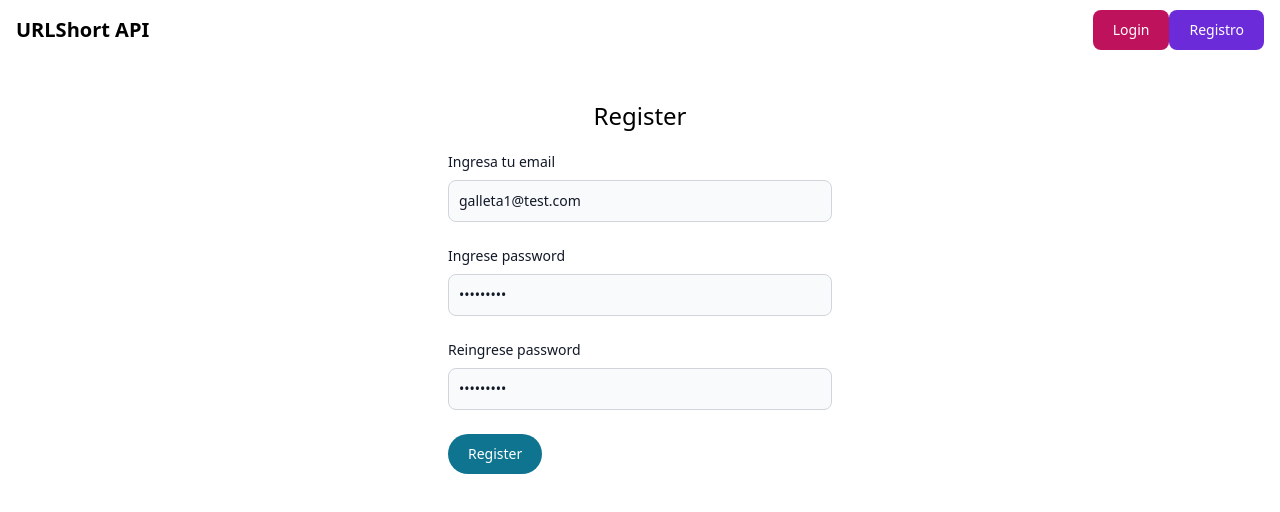
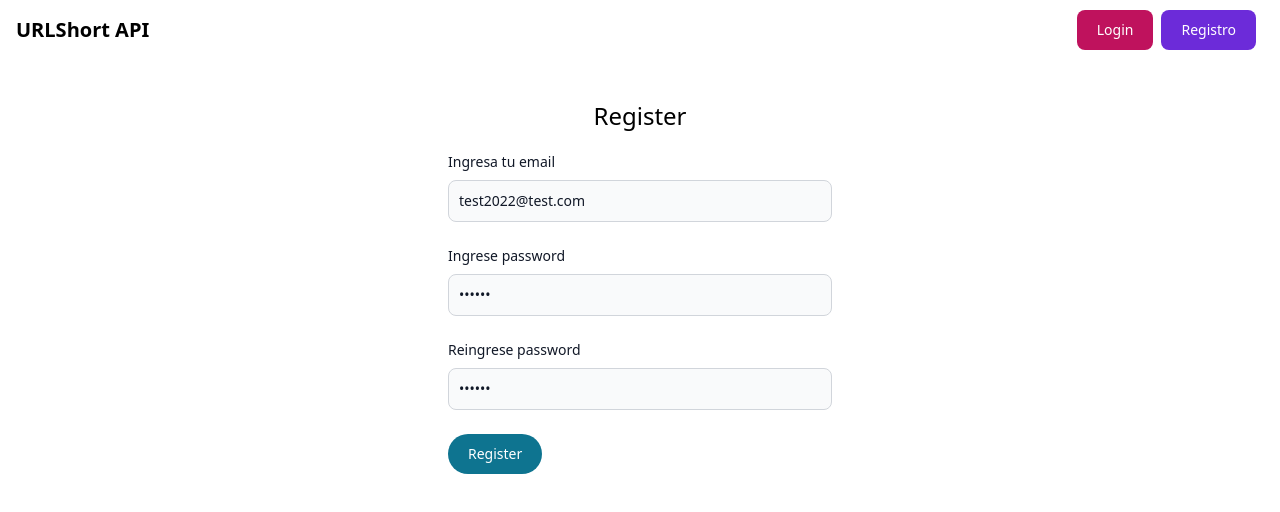
Before and after one commit to LukitaChan/react-firebase9-router6-vite, a React (Vite) app: page /register in a window 1280 px wide. Shown: the top 512 px of the page. Built offline with nearby package versions, Linux system fonts and the light colour scheme; no server answers.

Commit message:
04-firebase-deploy

```diff
--- /dev/null
+++ b/firestore.indexes.json
@@ -0,0 +1,4 @@
+{
+  "indexes": [],
+  "fieldOverrides": []
+}
--- a/src/components/Navbar.jsx
+++ b/src/components/Navbar.jsx
@@ -13,13 +13,13 @@ const Navbar = () => {
   };
 
   const buttonBlue =
-    "text-white bg-blue-700 hover:bg-blue-800 focus:ring-4 focus:outline-none focus:ring-blue-300 font-medium rounded-lg text-sm px-5 py-2.5 text-center mr-3 md:mr-0 dark:bg-blue-600 dark:hover:bg-blue-700 dark:focus:ring-blue-800";
+    "text-white bg-blue-700 hover:bg-blue-800 focus:ring-4 focus:outline-none focus:ring-blue-300 font-medium rounded-lg text-sm px-5 py-2.5 text-center mr-3 md:mr-2 dark:bg-blue-600 dark:hover:bg-blue-700 dark:focus:ring-blue-800";
   const buttonRed =
-    "text-white bg-red-700 hover:bg-red-800 focus:ring-4 focus:outline-none focus:ring-red-300 font-medium rounded-lg text-sm px-5 py-2.5 text-center mr-3 md:mr-0 dark:bg-red-600 dark:hover:bg-red-700 dark:focus:ring-red-800";
+    "text-white bg-red-700 hover:bg-red-800 focus:ring-4 focus:outline-none focus:ring-red-300 font-medium rounded-lg text-sm px-5 py-2.5 text-center mr-3 md:mr-2 dark:bg-red-600 dark:hover:bg-red-700 dark:focus:ring-red-800";
   const buttonPink =
-    "text-white bg-pink-700 hover:bg-pink-800 focus:ring-4 focus:outline-none focus:ring-pink-300 font-medium rounded-lg text-sm px-5 py-2.5 text-center mr-3 md:mr-0 dark:bg-pink-600 dark:hover:bg-pink-700 dark:focus:ring-pink-800";
+    "text-white bg-pink-700 hover:bg-pink-800 focus:ring-4 focus:outline-none focus:ring-pink-300 font-medium rounded-lg text-sm px-5 py-2.5 text-center mr-3 md:mr-2 dark:bg-pink-600 dark:hover:bg-pink-700 dark:focus:ring-pink-800";
   const buttonPurple =
-    "text-white bg-purple-700 hover:bg-purple-800 focus:ring-4 focus:outline-none focus:ring-purple-300 font-medium rounded-lg text-sm px-5 py-2.5 text-center mr-3 md:mr-0 dark:bg-purple-600 dark:hover:bg-purple-700 dark:focus:ring-blue-800";
+    "text-white bg-purple-700 hover:bg-purple-800 focus:ring-4 focus:outline-none focus:ring-purple-300 font-medium rounded-lg text-sm px-5 py-2.5 text-center mr-3 md:mr-2 dark:bg-purple-600 dark:hover:bg-purple-700 dark:focus:ring-blue-800";
 
   return (
     <nav className="bg-white border-gray-200 px-2 sm:px-4 py-2.5 rounded dark:bg-gray-800">
--- a/src/components/layouts/LayoutRedirect.jsx
+++ b/src/components/layouts/LayoutRedirect.jsx
@@ -3,8 +3,6 @@ import { useEffect, useState } from "react";
 import { Outlet, useParams } from "react-router-dom";
 import { useFirestore } from "../../hooks/useFirestore";
 import Title from "../Title";
-
-//para update
 
 const LayoutRedirect = () => {
   const { nanoid } = useParams();
--- a/src/routes/Home.jsx
+++ b/src/routes/Home.jsx
@@ -69,19 +69,19 @@ const Home = () => {
 
   const handleClickCopy = async (nanoid) => {
     await navigator.clipboard.writeText(window.location.href + nanoid);
-    console.log("url copiada");
+    //console.log("url copiada");
     setCopy((prev) => ({ [nanoid]: true }));
   };
 
   return (
     <>
-      <Title text="Home" />
+      <Title text="Bienvenido al Administrador de URLs" />
 
       <form onSubmit={handleSubmit(onSubmit)}>
         <FormImput
           label="Ingresa URL"
           type="text"
-          placeholder="https://www.instagram.com"
+          placeholder="https://github.com/LukitaChan"
           {...register("url", {
             required: required,
             pattern: patternURL,
--- a/src/routes/Register.jsx
+++ b/src/routes/Register.jsx
@@ -29,9 +29,9 @@ const Register = () => {
     formState: { errors },
   } = useForm({
     defaultValues: {
-      email: "galleta1@test.com",
-      password: "Galleta12",
-      repassword: "Galleta12",
+      email: "test2022@test.com",
+      password: "123456",
+      repassword: "123456",
     },
   });
 
```
Also changed, not shown: firebase.json (added), 2 other files (tests, documents, lock files or other folders).
